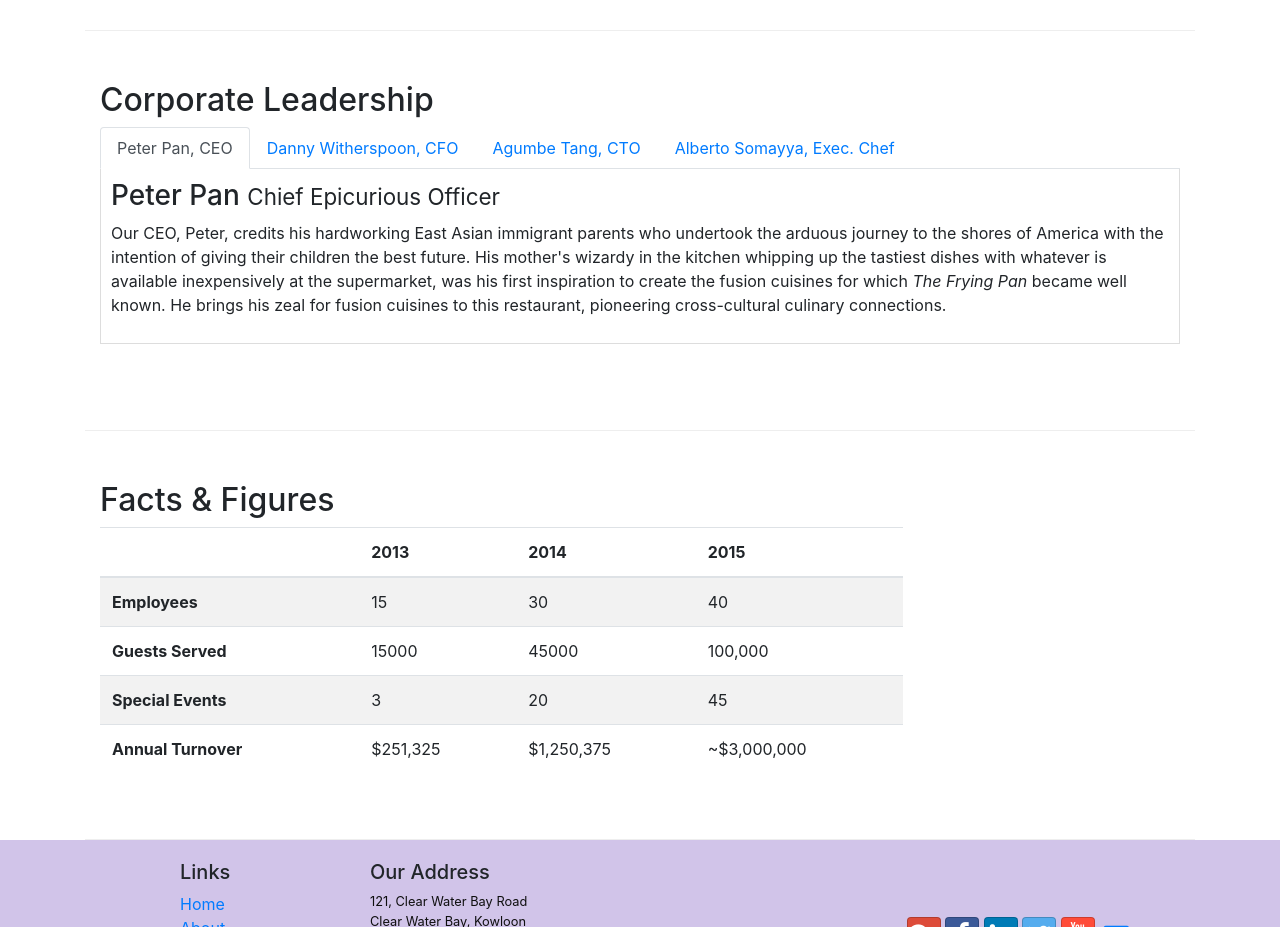
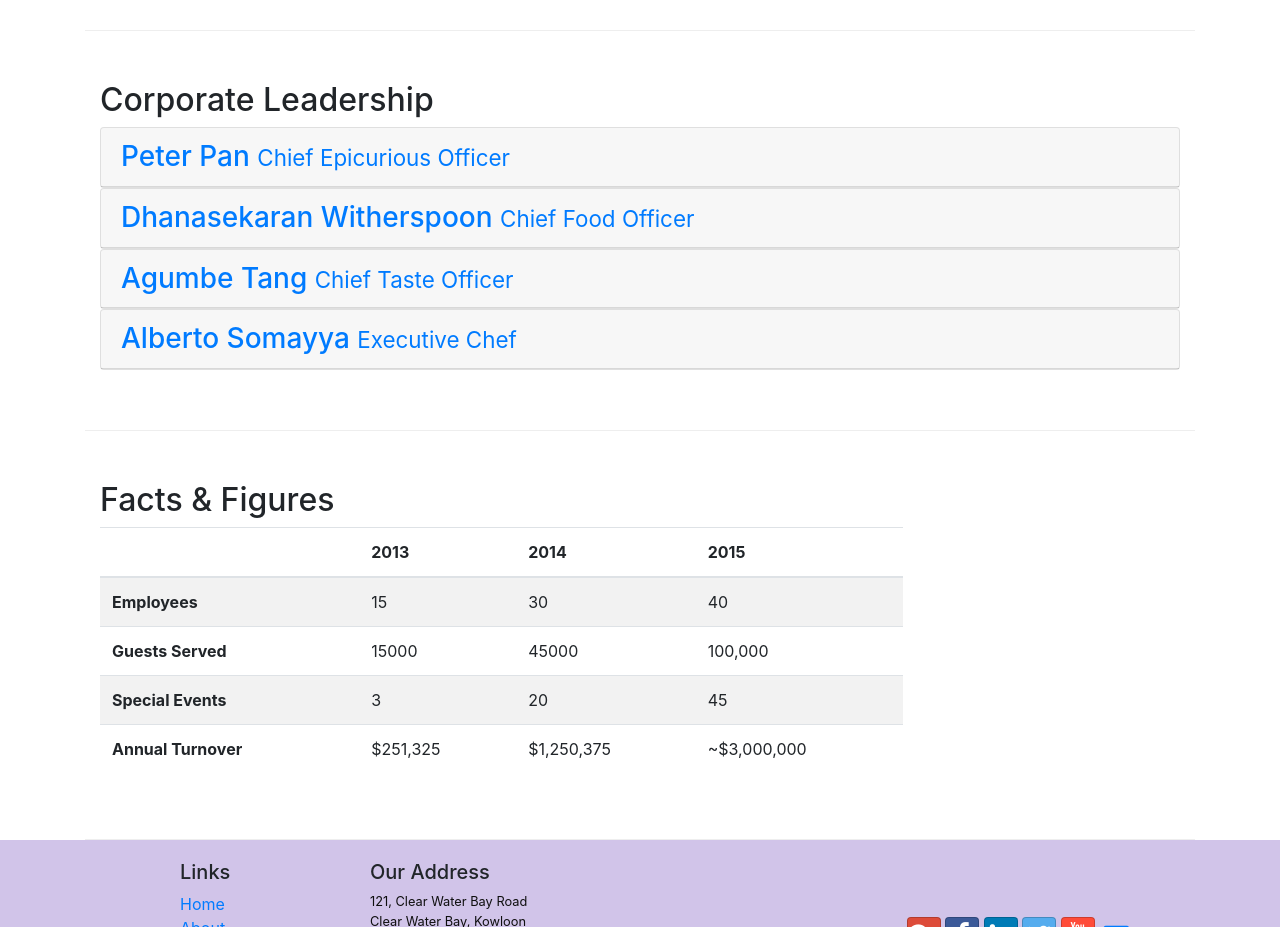
Before and after one commit to abyabrkal/HKUST-FullStackWeb, a website: page aboutus.html in a window 1280 px wide. Shown: the part 880-1807 px from the top of the page. Drawn offline with nearby package versions, Linux system fonts and the light colour scheme.

Commit message:
Accordian

```diff
--- a/aboutus.html
+++ b/aboutus.html
@@ -101,41 +101,63 @@
             <div class="col-sm col-md">
                 <h2>Corporate Leadership</h2>
 
-                <ul class="nav nav-tabs">
-                    <li class="nav-item">
-                        <a class="nav-link active" href="#peter" role="tab"
-                        data-toggle="tab">Peter Pan, CEO</a>
-                    </li>
-                    <li class="nav-item">
-                      <a class="nav-link" href="#danny" role="tab"
-                        data-toggle="tab">Danny Witherspoon, CFO</a>
-                    </li>
-                    <li class="nav-item">
-                      <a class="nav-link" href="#agumbe"role="tab"
-                        data-toggle="tab">Agumbe Tang, CTO</a>
-                    </li>
-                    <li class="nav-item">
-                      <a class="nav-link" href="#alberto" role="tab"
-                        data-toggle="tab">Alberto Somayya, Exec. Chef</a>
-                    </li>
-                </ul>
+                <div id="accrodian" role="tablist">
+                    <div class="card">
+                        <div class="card-header" role="tab" id="peterhead">
+                            <h3 class="mb-0">
+                                <a data-toggle="collapse" data-parent="#accordian" href="#peter">
+                                Peter Pan <small>Chief Epicurious Officer</small></a>
+                                </h3>
 
-                <div class="tab-content">
-                    <div role="tabpanel" class="tab-pane fade show active" id="peter">
-                        <h3>Peter Pan <small>Chief Epicurious Officer</small></h3>
-                        <p class="hidden-sm-down">Our CEO, Peter, credits his hardworking East Asian immigrant parents who undertook the arduous journey to the shores of America with the intention of giving their children the best future. His mother's wizardy in the kitchen whipping up the tastiest dishes with whatever is available inexpensively at the supermarket, was his first inspiration to create the fusion cuisines for which <em>The Frying Pan</em> became well known. He brings his zeal for fusion cuisines to this restaurant, pioneering cross-cultural culinary connections.</p>
+                        </div>
+                        <div role="tabpanel" class="collapse in" id="peter">
+                            <div class="card-block">
+                                <p class="hidden-sm-down">Our CEO, Peter, credits his hardworking East Asian immigrant parents who undertook the arduous journey to the shores of America with the intention of giving their children the best future. His mother's wizardy in the kitchen whipping up the tastiest dishes with whatever is available inexpensively at the supermarket, was his first inspiration to create the fusion cuisines for which <em>The Frying Pan</em> became well known. He brings his zeal for fusion cuisines to this restaurant, pioneering cross-cultural culinary connections.</p>
+                            </div>
+                        </div>
                     </div>
-                    <div role="tabpanel" class="tab-pane fade" id="danny">
-                        <h3>Dhanasekaran Witherspoon <small>Chief Food Officer</small></h3>
+
+                    <div class="card">
+                        <div class="card-header" role="tab" id="dannyhead">
+                        <h3 class="mb-0">
+                            <a class="collapsed" data-toggle="collapse" data-parent="#accordion" href="#danny">
+                            Dhanasekaran Witherspoon <small>Chief Food Officer</small>
+                            </a>
+                        </h3>
+                    </div>
+                    <div role="tabpanel" class="collapse" id="danny">
+                        <div class="card-block">
                         <p class="hidden-sm-down">Our CFO, Danny, as he is affectionately referred to by his colleagues, comes from a long established family tradition in farming and produce. His experiences growing up on a farm in the Australian outback gave him great appreciation for varieties of food sources. As he puts it in his own words, <em>Everything that runs, wins, and everything that stays, pays!</em></p>
+                        </div>
                     </div>
-                    <div role="tabpanel" class="tab-pane fade" id="agumbe">
-                        <h3>Agumbe Tang <small>Chief Taste Officer</small></h3>
+                    </div>
+                    <div class="card">
+                        <div class="card-header" role="tab" id="agumbehead">
+                        <h3 class="mb-0">
+                            <a class="collapsed" data-toggle="collapse" data-parent="#accordion" href="#agumbe">
+                            Agumbe Tang <small>Chief Taste Officer</small>
+                            </a>
+                        </h3>
+                    </div>
+                    <div role="tabpanel" class="collapse" id="agumbe">
+                        <div class="card-block">
                         <p class="hidden-sm-down">Blessed with the most discerning gustatory sense, Agumbe, our CTO, personally ensures that every dish that we serve meets his exacting tastes. Our chefs dread the tongue lashing that ensues if their dish does not meet his exacting standards. He lives by his motto, <em>You click only if you survive my lick.</em></p>
+                        </div>
                     </div>
-                    <div role="tabpanel" class="tab-pane fade" id="alberto">
-                        <h3>Alberto Somayya <small>Executive Chef</small></h3>
+                    </div>
+                    <div class="card">
+                        <div class="card-header" role="tab" id="albertohead">
+                        <h3 class="mb-0">
+                            <a class="collapsed" data-toggle="collapse" data-parent="#accordion" href="#alberto">
+                            Alberto Somayya <small>Executive Chef</small>
+                            </a>
+                        </h3>
+                    </div>
+                    <div role="tabpanel" class="collapse" id="alberto">
+                        <div class="card-block">
                         <p class="hidden-sm-down">Award winning three-star Michelin chef with wide International experience having worked closely with whos-who in the culinary world, he specializes in creating mouthwatering Indo-Italian fusion experiences. He says, <em>Put together the cuisines from the two craziest cultures, and you get a winning hit! Amma Mia!</em></p>
+                        </div>
+                    </div>
                     </div>
                 </div>
             </div>
```
